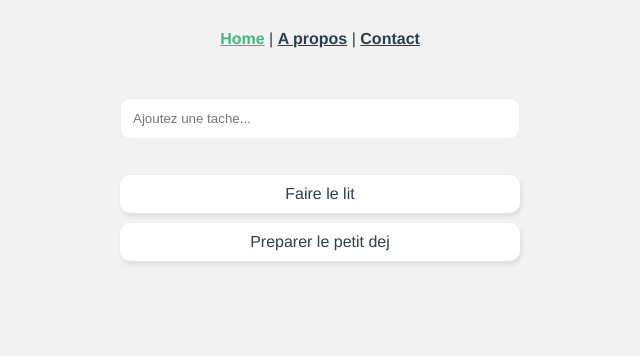
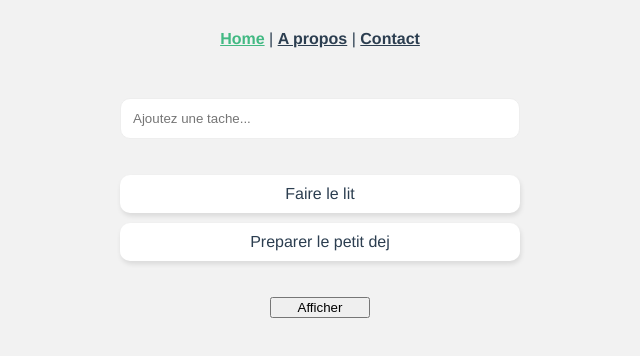
Before and after one commit to GregMarshall999/vue-animations, a Vue app: page / in a window 1280 px wide. Shown: the top 356 px of the page, without its empty margins (320-960 px from the left). Built offline with nearby package versions, Linux system fonts and the light colour scheme.

Commit message:
transition component

```diff
--- a/src/components/Todos.vue
+++ b/src/components/Todos.vue
@@ -62,7 +62,6 @@
 .todos {
     width: 400px;
     margin: 20px auto;
-    position: fixed;
 }
 
 .todos ul {
--- a/src/views/Home.vue
+++ b/src/views/Home.vue
@@ -2,6 +2,12 @@
     <div class="home">
         <Toast v-if="showToast"/>
         <Todos @badValue="triggerToast"/>
+
+        <transition name="fade"> <!--on scope cette transition a fade-->
+            <div v-if="showP">Salut, je suis une transition</div>
+        </transition>
+
+        <button @click="showP = !showP">{{ showP ? 'Cacher' : 'Afficher' }}</button>
     </div>
 </template>
 
@@ -14,13 +20,14 @@
     components: { Toast, Todos },
     setup() {
         const showToast = ref(false);
+        const showP = ref(false);
 
         const triggerToast = () => {
             showToast.value = true;
             setTimeout(() => showToast.value = false, 3000);
         }
 
-        return { showToast, triggerToast }
+        return { showToast, triggerToast, showP }
     }
 }
 </script>
@@ -29,7 +36,36 @@
 
 .home {
     display: flex;
+    flex-direction: column;
     justify-content: center;
+
+    button {
+        width: 100px;
+        align-self: center;
+    }
 }
 
+.fade-enter-from {
+    opacity: 0;
+}
+.fade-enter-to {
+    opacity: 1;
+}
+.fade-enter-active {
+    /*transition: opacity 2s ease;*/
+    transition: all 2s ease;
+}
+
+/* Vue peut autodetecter les valeurs par defaut et rendre les animations implicite
+.fade-leave-from {
+    opacity: 1;
+}*/
+.fade-leave-to {
+    opacity: 0;
+}
+.fade-leave-active { /* on peut factoriser avec .fade-enter-active, .fade-leave-active {} */
+    transition: all 2s ease;
+}
+
+
 </style>
```
